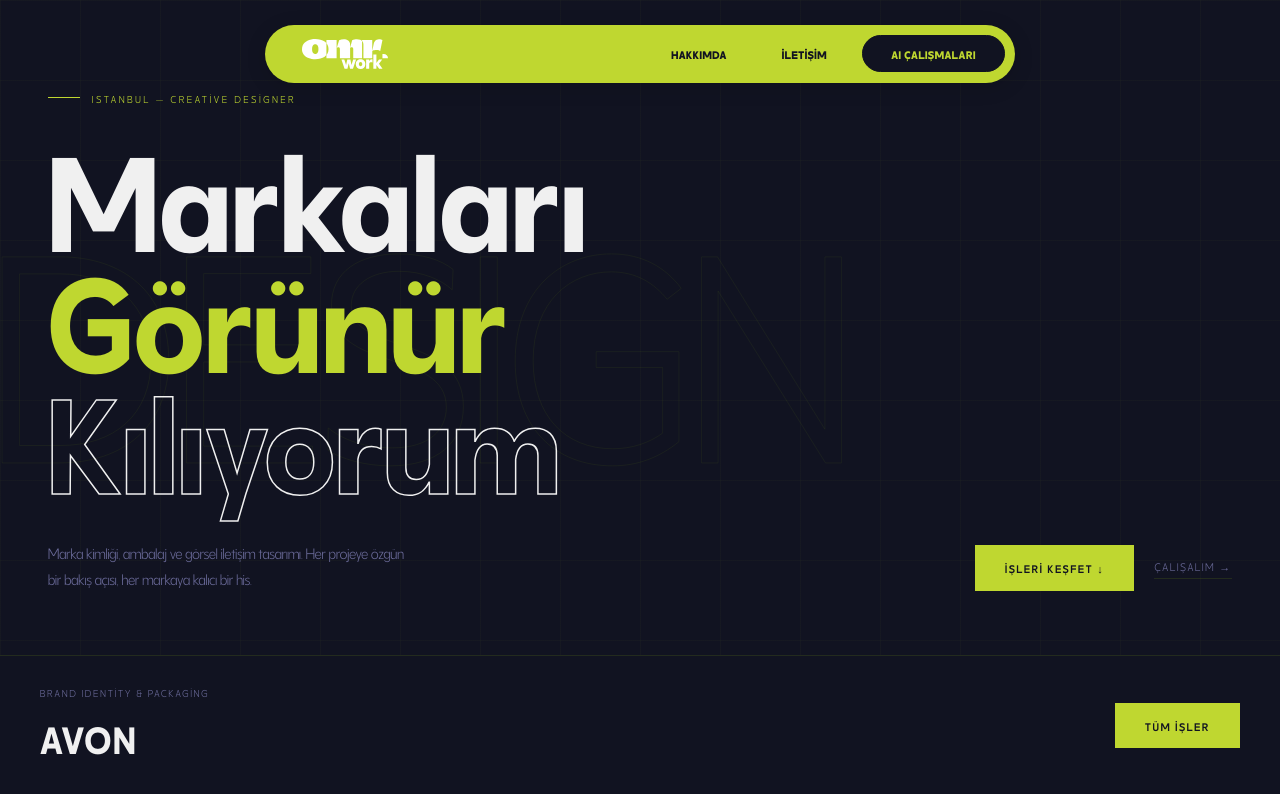
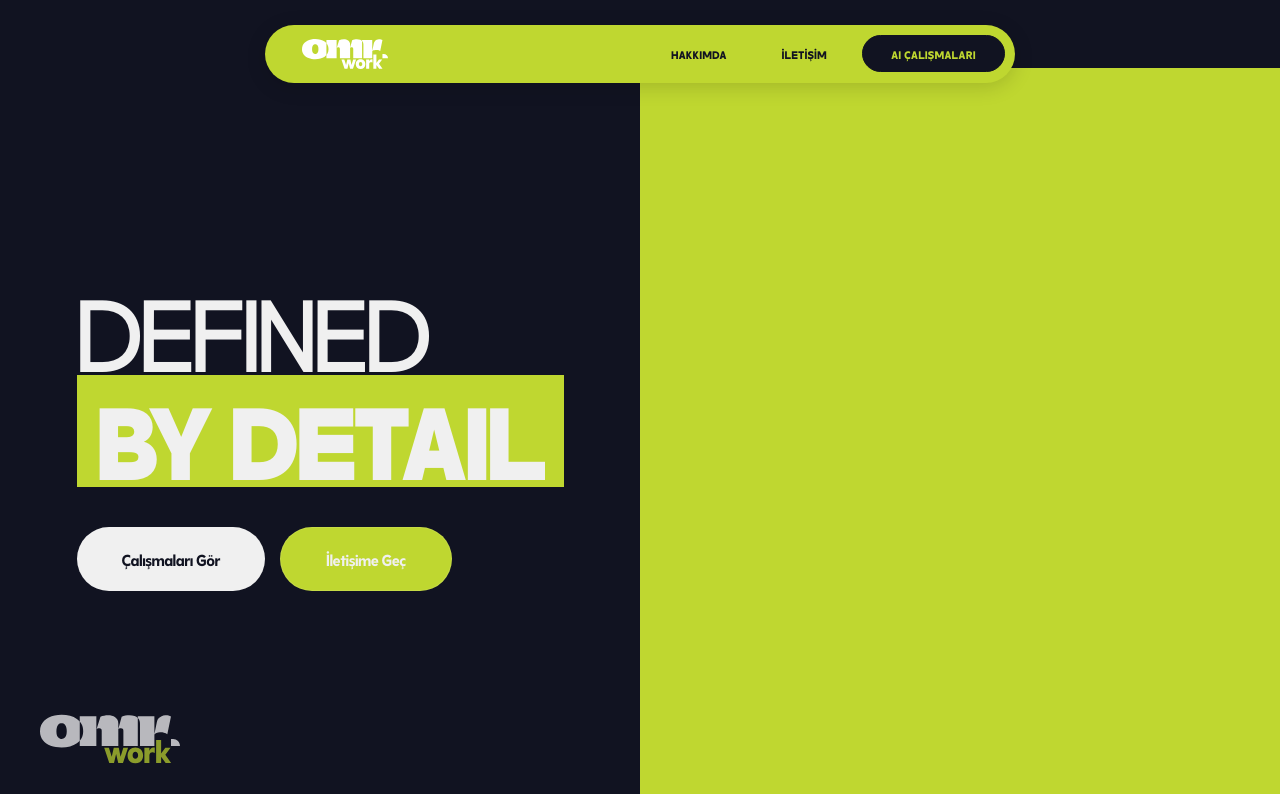
Before and after one commit to barannkk/omer-demo, a Next.js app: page / in a window 1280 px wide. Shown: the top 794 px of the page. Built offline with nearby package versions, Linux system fonts and the light colour scheme.

Commit message:
New hero

```diff
--- a/app/global.css
+++ b/app/global.css
@@ -104,29 +104,58 @@ a, button { cursor: pointer; }
   letter-spacing: 0.05em;
   text-transform: uppercase;
   text-decoration: none;
-  color: #111321;
+  color: var(--black);
   padding: 10px 20px;
-  display: flex; /* İçeriği dikeyde ortalamaya yardımcı olur */
+  display: flex;
   align-items: center;
   border-radius: 50px;
-  transition: all 0.2s ease;
+  transition: all 0.3s cubic-bezier(0.4, 0, 0.2, 1);
+  position: relative;
+  z-index: 1;
 }
 
-/* AI ÇALIŞMALARI Butonu - Tam Ortalama */
+/* 2. Sadece Butonun Etrafına Beyaz Glow (Hakkımda & İletişim için) */
+/* className="glow-white" olan linkler için geçerli */
+.nav-links a.glow-white:hover {
+  background: rgba(255, 255, 255, 0.15); /* Üzerine gelince butonun içi hafifçe aydınlansın */
+
+  /* YAZI GÖLGESİNİ SİLDİK, SADECE BUTON ETRAFINA GLOW EKLEDİK */
+  text-shadow: none !important;
+
+  /* Butonun dış çerçevesine yayılan beyaz parlama */
+  box-shadow:
+    0 0 10px rgba(255, 255, 255, 0.8),
+    0 0 20px rgba(255, 255, 255, 0.4);
+
+  transform: translateY(-2px);
+}
+
+/* 3. AI ÇALIŞMALARI Butonu (Sade ve Stabil Hali) */
 .btn-ai {
   background: #111321 !important;
   color: #bfd730 !important;
   border: 1px solid #111321;
-  padding: 12px 28px !important; /* Dikey padding'i biraz artırarak daha dengeli yaptık */
+  padding: 12px 28px !important;
   display: inline-flex;
   align-items: center;
   justify-content: center;
-  line-height: 1; /* Yazının yukarı kaymasını engeller */
+  line-height: 1;
+  border-radius: 50px;
+  transition: all 0.3s ease;
 }
 
 .btn-ai:hover {
   background: #1a1d33 !important;
   transform: translateY(-1px);
+  /* AI butonunda parlama istemediğin için box-shadow kapalı */
+  box-shadow: none !important;
+}
+
+/* Aktif Sayfa Durumu */
+.nav-links a.active {
+  background: var(--black);
+  color: var(--accent);
+  box-shadow: 0 0 15px rgba(191, 215, 48, 0.3);
 }
 
 /* ─── PRE-FOOTER MARQUEE (DEV & SOFT - GÖRSEL VARYASYON TARZI) ─── */
@@ -205,147 +234,125 @@ a, button { cursor: pointer; }
   }
 }
 
-/* ─── HERO ─── */
-.hero {
-  min-height: 82vh;
+/* ─── HERO SPLIT LAYOUT (GÜNCEL) ─── */
+.hero-split {
+  position: relative;
+  height: calc(100vh - var(--nav-h)); /* Navigasyon yüksekliğini düştük */
+  margin-top: var(--nav-h); /* Navigasyonun altında başlaması için */
+  width: 100%;
   display: flex;
-  flex-direction: column;
-  justify-content: flex-end;
-  padding: 80px 48px 64px;
-  border-bottom: 1px solid var(--border);
-  position: relative;
+  align-items: center;
   overflow: hidden;
 }
 
-/* Izgara arka plan */
-.hero::before {
-  content: '';
+/* Arkaplan Bölünmesi */
+.split-bg {
   position: absolute;
   inset: 0;
-  background-image:
-    linear-gradient(#bfd73008 1px, transparent 1px),
-    linear-gradient(90deg, #bfd73008 1px, transparent 1px);
-  background-size: 80px 80px;
-  pointer-events: none;
+  display: flex;
+  z-index: -1;
 }
 
-.hero-bg-text {
-  position: absolute;
-  top: 50%;
-  left: -0.03em;
-  transform: translateY(-52%);
-  font-family: var(--font-display);
-  font-size: clamp(130px, 23vw, 300px);
-  color: transparent;
-  -webkit-text-stroke: 1px rgba(191, 255, 0, 0.05);
-  white-space: nowrap;
-  pointer-events: none;
-  user-select: none;
-  line-height: 1;
+.bg-black { flex: 1; background: var(--black); }
+.bg-green { flex: 1; background: var(--accent); }
+
+/* İçerik Konumlandırma */
+.hero-container {
+  padding-left: 6%; /* Biraz daha sola çektik */
+  width: 100%;
+  z-index: 10;
+  /* Metnin sağ yeşil alana taşmaması için genişliği sınırladık */
+  max-width: 50%;
 }
 
-.hero-label {
-  font-size: 10px;
-  letter-spacing: 0.28em;
-  text-transform: uppercase;
-  color: var(--accent);
-  margin-bottom: 22px;
-  display: flex;
-  align-items: center;
-  gap: 12px;
+/* YAZI STİLLERİ */
+.hero-text-block {
+  margin-bottom: 40px;
 }
 
-.hero-label::before {
-  content: '';
-  display: block;
-  width: 32px;
-  height: 1px;
-  background: var(--accent);
+.hero-title-top {
+  font-family: var(--font-juturu);
+  font-weight: 500; /* Thin (100) yerine Medium (500) yapıldı */
+  font-size: clamp(50px, 8vw, 110px); /* Boyutu biraz dengeledik */
+  color: var(--white);
+  line-height: 0.9;
+  letter-spacing: -0.02em;
 }
 
-.hero-title {
-  font-family: var(--font-display);
-  font-size: clamp(64px, 10.5vw, 136px);
-  line-height: 0.9;
-  letter-spacing: 0.01em;
-  max-width: 860px;
+.hero-title-bottom-wrapper {
+  margin-top: 5px;
 }
 
-.hero-title em {
-  font-style: normal;
-  color: var(--accent);
+.hero-title-bottom {
+  font-family: var(--font-juturu);
+  font-weight: 900;
+  font-size: clamp(50px, 8vw, 110px);
+  background: var(--accent);
+  color: var(--white);
+  padding: 5px 20px; /* Kutuyu biraz daha daralttık */
+  display: inline-block;
+  line-height: 1;
+  letter-spacing: -0.02em;
 }
 
-.hero-title .outlined {
-  color: transparent;
-  -webkit-text-stroke: 1.5px var(--white);
+/* BUTONLAR */
+.hero-buttons {
+  display: flex;
+  gap: 15px;
 }
 
-.hero-bottom {
-  display: flex;
-  align-items: flex-end;
-  justify-content: space-between;
-  margin-top: 48px;
-  gap: 40px;
+.btn-white-pill, .btn-green-pill {
+  padding: 18px 45px; /* İç boşluğu biraz daha artırarak butonu dolgunlaştırdık */
+  border-radius: 100px;
+  font-family: var(--font-juturu);
+  font-weight: 700; /* Yazıları daha belirgin olması için Bold yaptık */
+  font-size: 16px; /* Yazı boyutu 13'ten 16'ya çıktı, artık daha dengeli */
+  text-decoration: none;
+  transition: all 0.4s cubic-bezier(0.16, 1, 0.3, 1);
+  display: inline-flex;
+  align-items: center;
+  justify-content: center;
+  border: none;
 }
 
-.hero-sub {
-  max-width: 360px;
-  font-size: 15px;
-  color: var(--mid);
-  line-height: 1.75;
+.btn-white-pill {
+  background: var(--white);
+  color: var(--black); /* Daha okunaklı olması için içini siyah yaptık */
 }
 
-.hero-cta {
-  display: flex;
-  align-items: center;
-  gap: 20px;
-  flex-shrink: 0;
+.btn-green-pill {
+  background: var(--accent);
+  color: var(--white);
+  border: 1px solid rgba(255,255,255,0.1);
 }
 
-.btn-primary {
-  display: inline-flex;
-  align-items: center;
-  gap: 10px;
-  padding: 14px 30px;
-  background: var(--accent);
-  color: var(--black);
-  font-weight: 600;
-  font-size: 11px;
-  letter-spacing: 0.16em;
-  text-transform: uppercase;
-  text-decoration: none;
-  border: none;
-  transition: background 0.2s, transform 0.15s;
+.btn-white-pill:hover, .btn-green-pill:hover {
+  transform: translateY(-2px);
+  box-shadow: 0 5px 15px rgba(0,0,0,0.2);
 }
 
-.btn-primary:hover {
-  background: #d4ff33;
-  transform: translateY(-2px);
+/* Sol Alt Logo */
+.hero-corner-logo {
+  position: absolute;
+  bottom: 30px;
+  left: 40px;
+  opacity: 0.7;
 }
 
-.btn-ghost {
-  font-size: 11px;
-  letter-spacing: 0.16em;
-  text-transform: uppercase;
-  color: var(--mid);
-  text-decoration: none;
-  display: inline-flex;
-  align-items: center;
-  gap: 8px;
-  border-bottom: 1px solid var(--border);
-  padding-bottom: 3px;
-  transition: color 0.2s, border-color 0.2s;
-}
-
-.btn-ghost:hover {
-  color: var(--accent);
-  border-color: var(--accent);
-}
-
-/* ─── BRAND SECTION ─── */
-.brand-section {
-  border-bottom: 1px solid var(--border);
+/* MOBİL AYARLAR */
+@media (max-width: 900px) {
+  .hero-split {
+    height: auto;
+    min-height: 80vh;
+    padding: 60px 0;
+  }
+  .bg-green { display: none; }
+  .hero-container {
+    max-width: 100%;
+    padding: 0 20px;
+    text-align: center;
+  }
+  .hero-buttons { justify-content: center; }
 }
 
 /* ─── SECTION HEADER ─── */
--- a/app/page.tsx
+++ b/app/page.tsx
@@ -200,31 +200,39 @@ export default function HomePage() {
   return (
     <>
       {/* Hero */}
-      <section className="hero">
-        <div className="hero-bg-text" aria-hidden="true">DESIGN</div>
-
-        <div className="hero-label fade-up fade-up-1">
-          Istanbul — Creative Designer
+      <section className="hero-split">
+        {/* Arkaplanı ikiye bölen yapı */}
+        <div className="split-bg">
+          <div className="bg-black"></div>
+          <div className="bg-green"></div>
         </div>
 
-        <h1 className="hero-title fade-up fade-up-2">
-          Markaları<br />
-          <em>Görünür</em>{' '}
-          <span className="outlined">Kılıyorum</span>
-        </h1>
+        {/* İçerik Katmanı */}
+        <div className="hero-container">
+          <div className="hero-text-block">
+            {/* DEFINED - İnce (Thin) */}
+            <h1 className="hero-title-top">DEFINED</h1>
 
-        <div className="hero-bottom fade-up fade-up-3">
-          <p className="hero-sub">
-            Marka kimliği, ambalaj ve görsel iletişim tasarımı.
-            Her projeye özgün bir bakış açısı, her markaya kalıcı bir his.
-          </p>
-          <div className="hero-cta fade-up fade-up-4">
-            <a href="#work" className="btn-primary">
-              İşleri Keşfet ↓
-            </a>
-            <Link href="/contact" className="btn-ghost">
-              Çalışalım →
-            </Link>
+            {/* BY DETAIL - Kalın (Black) ve Arkaplanlı */}
+            <div className="hero-title-bottom-wrapper">
+              <span className="hero-title-bottom">BY DETAIL</span>
+            </div>
+          </div>
+
+          {/* Butonlar */}
+          <div className="hero-buttons">
+            <a href="#work" className="btn-white-pill">Çalışmaları Gör</a>
+            <a href="/contact" className="btn-green-pill">İletişime Geç</a>
+          </div>
+
+          {/* Sol Alt Logo (Attığın görseldeki gibi) */}
+          <div className="hero-corner-logo">
+            <Image
+              src="/logos/workgreen.svg"
+              alt="OMR Work"
+              width={140}
+              height={50}
+            />
           </div>
         </div>
       </section>
--- a/components/Nav.tsx
+++ b/components/Nav.tsx
@@ -39,12 +39,12 @@ export default function Nav() {
         {/* Sağ — Navigasyon Linkleri (Butonlar) */}
         <ul className="nav-links">
           <li>
-            <Link href="/about" style={getLinkStyle('/about')}>
+            <Link href="/about" className="glow-white" style={getLinkStyle('/about')}>
               HAKKIMDA
             </Link>
           </li>
           <li>
-            <Link href="/contact" style={getLinkStyle('/contact')}>
+            <Link href="/contact" className="glow-white" style={getLinkStyle('/contact')}>
               İLETİŞİM
             </Link>
           </li>
```
Also changed, not shown: public/images/hero.png (added), public/logos/workgreen.svg (added).
